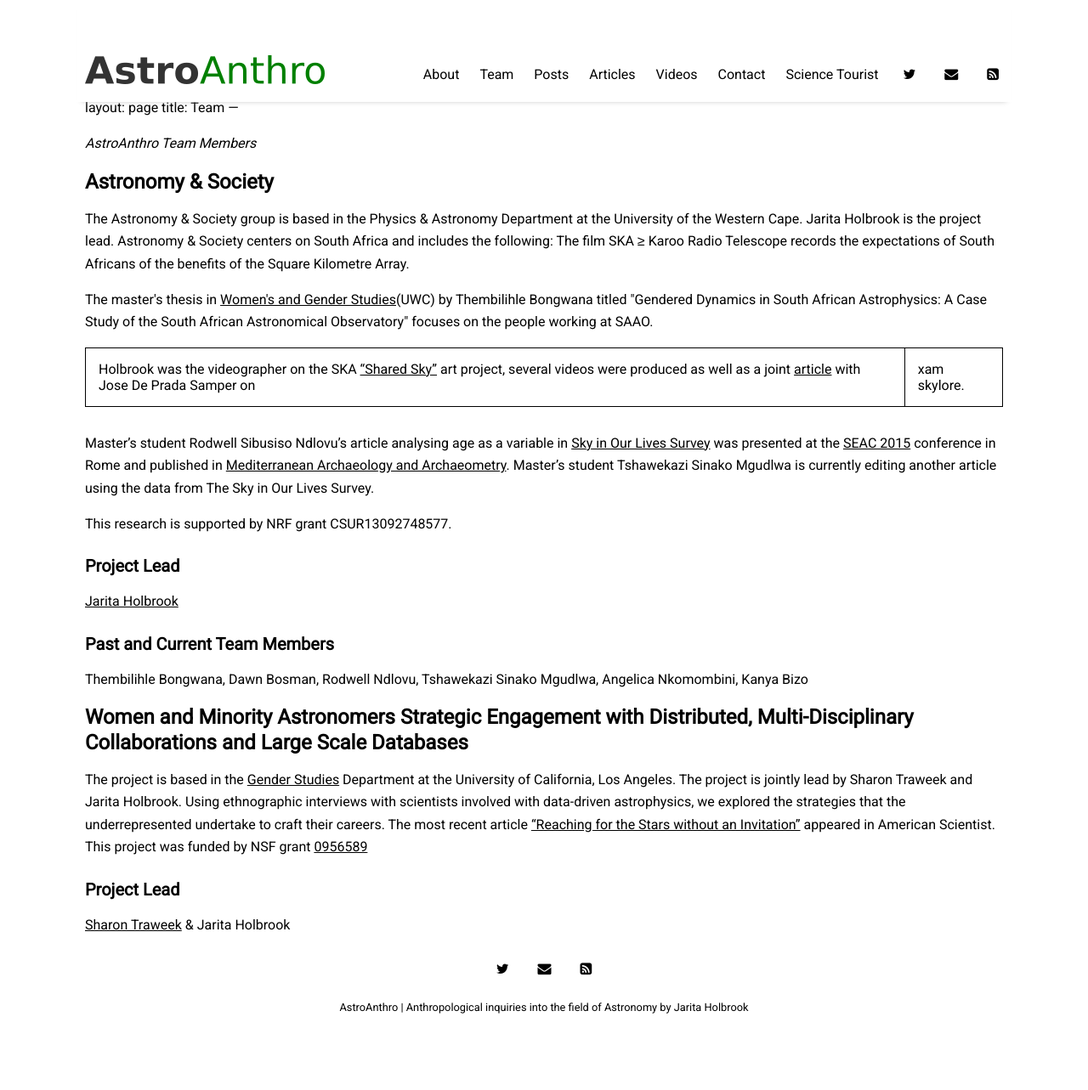
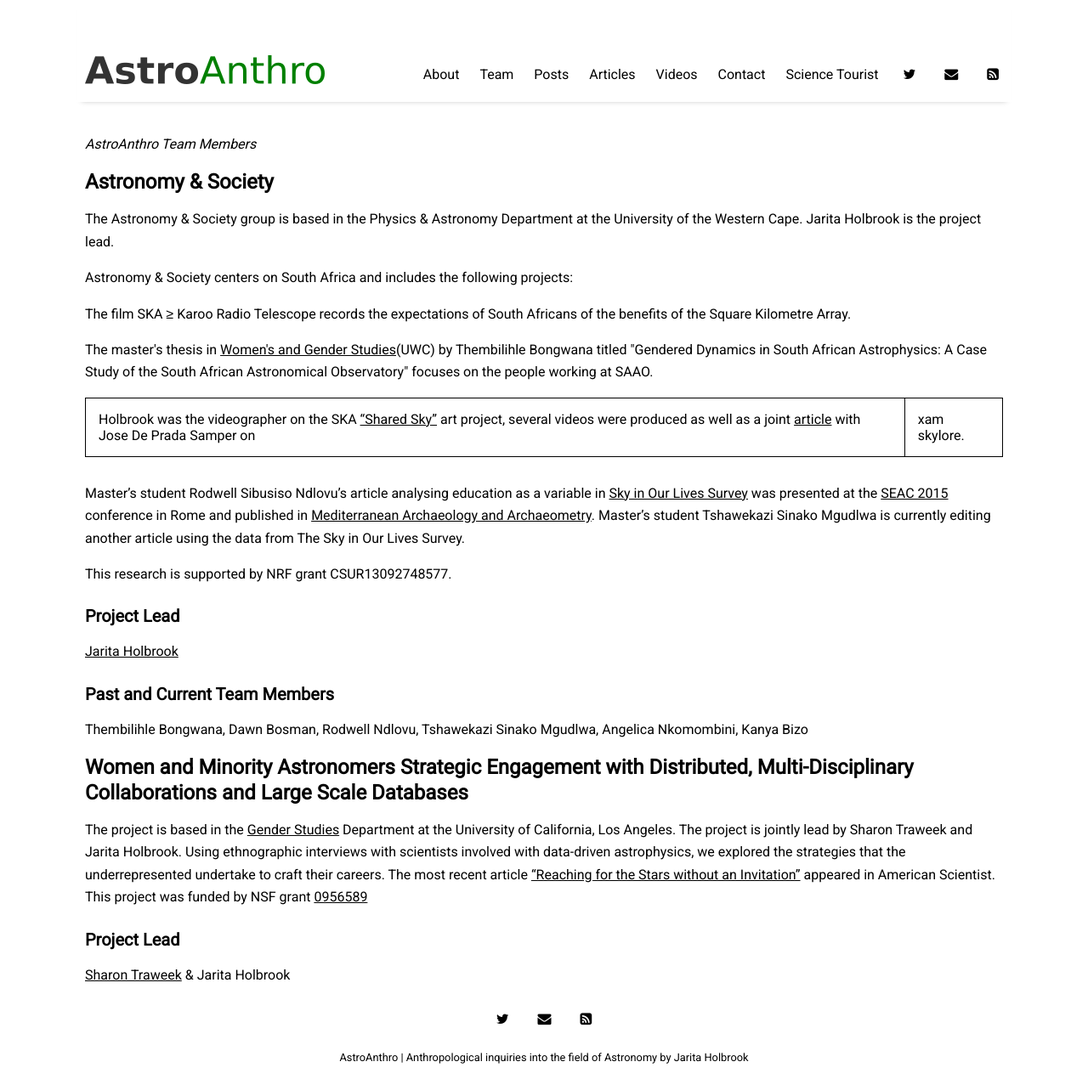
Before and after one commit to romeeld/AstroAnthro, a Jekyll site: the page built from pages/team.md, in a window 1280 px wide and 1283 px high. Shown: the whole window at 85% size. Built offline with Jekyll 4.4.1, drawn with Linux system fonts in a browser that asks for light colours; nearby versions of some CDN libraries; our own code applies the rules of GitHub Pages for plain Markdown files.

Commit message:
Update team.md

```diff
--- a/pages/team.md
+++ b/pages/team.md
@@ -1,4 +1,3 @@
-
 ---
 layout: page
 title: Team
@@ -9,14 +8,17 @@ title: Team
 
 <h2>Astronomy & Society</h2>
 
-The Astronomy & Society group is based in the Physics & Astronomy Department at the University of the Western Cape. Jarita Holbrook is the project lead. Astronomy & Society centers on South Africa and includes the following: The film SKA ≥ Karoo Radio Telescope records the expectations of South Africans of the benefits of the Square Kilometre Array.
+The Astronomy & Society group is based in the Physics & Astronomy Department at the University of the Western Cape. Jarita Holbrook is the project lead.
 
+Astronomy & Society centers on South Africa and includes the following projects:
+
+The film SKA ≥ Karoo Radio Telescope records the expectations of South Africans of the benefits of the Square Kilometre Array.
 
 <p>The master's thesis in <a href="https://www.uwc.ac.za/Faculties/ART/WGS/Pages/default.aspx">Women's and Gender Studies</a>(UWC) by Thembilihle Bongwana titled "Gendered Dynamics in South African Astrophysics: A Case Study of the South African Astronomical Observatory" focuses on the people working at SAAO. </p>
 
 Holbrook was the videographer on the SKA <a href="https://www.skatelescope.org/shared-sky/">"Shared Sky"</a> art project, several videos were produced as well as a joint <a href="http://maajournal.com/Issues/2016/Vol16-4/Full11.pdf">article</a> with Jose De Prada Samper on |xam skylore.
 
-Master's student Rodwell Sibusiso Ndlovu's article analysing age as a variable in <a href="https://docs.google.com/forms/d/e/1FAIpQLSeM9JyKKvO_EzP2LlTUd6NBWadPEBRan6HOrWdUe16k4KnEyg/viewform?usp=sf_link">Sky in Our Lives Survey</a> was presented at the <a href="http://www.brera.inaf.it/SEAC2015/index.html">SEAC 2015</a> conference in Rome and published in <a href="http://maajournal.com/Issues/2016/Vol16-4/Full69.pdf">Mediterranean Archaeology and Archaeometry</a>. Master's student Tshawekazi Sinako Mgudlwa is currently editing another article using the data from The Sky in Our Lives Survey.
+Master's student Rodwell Sibusiso Ndlovu's article analysing education as a variable in <a href="https://docs.google.com/forms/d/e/1FAIpQLSeM9JyKKvO_EzP2LlTUd6NBWadPEBRan6HOrWdUe16k4KnEyg/viewform?usp=sf_link">Sky in Our Lives Survey</a> was presented at the <a href="http://www.brera.inaf.it/SEAC2015/index.html">SEAC 2015</a> conference in Rome and published in <a href="http://maajournal.com/Issues/2016/Vol16-4/Full69.pdf">Mediterranean Archaeology and Archaeometry</a>. Master's student Tshawekazi Sinako Mgudlwa is currently editing another article using the data from The Sky in Our Lives Survey.
 
 This research is supported by NRF grant CSUR13092748577.
 
```
